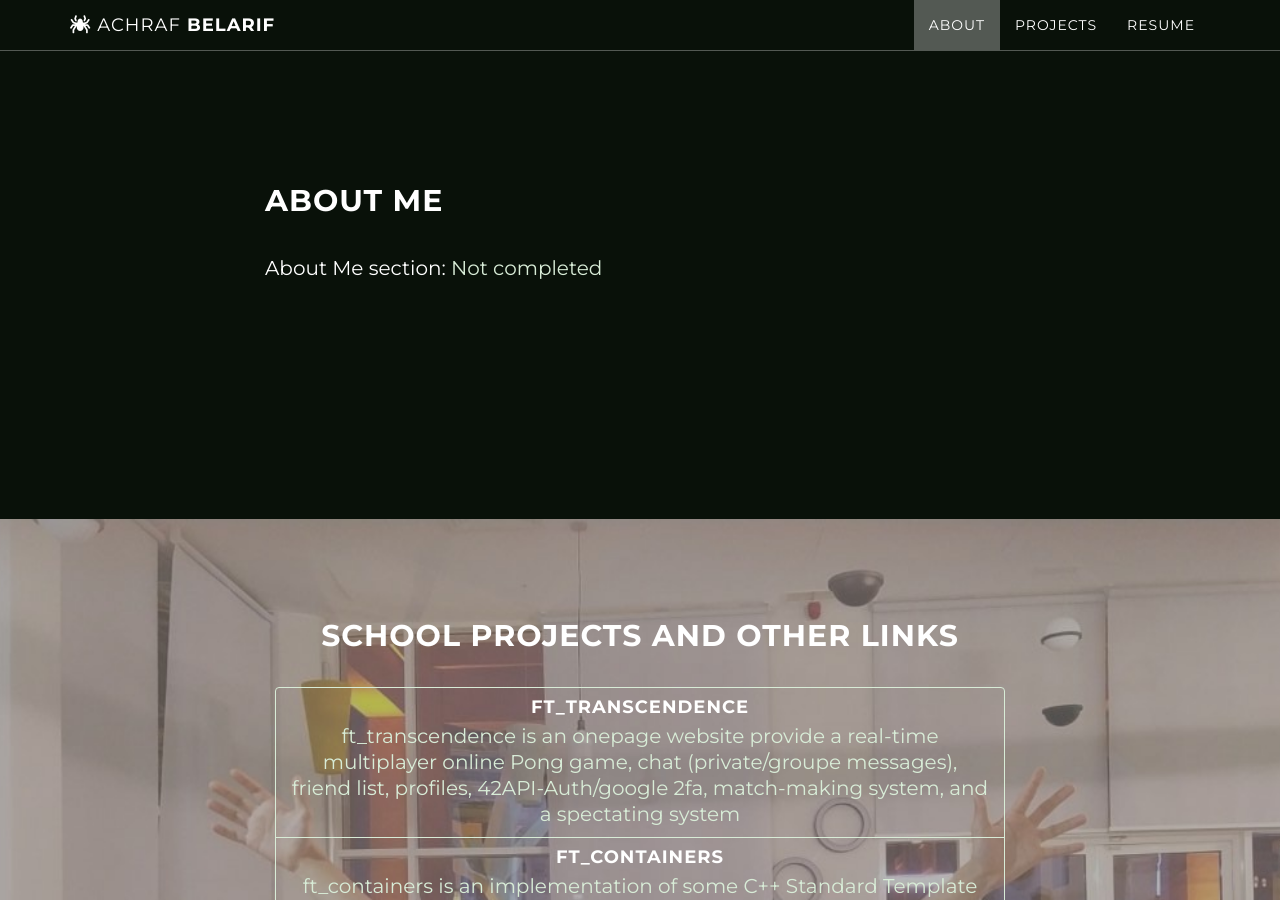
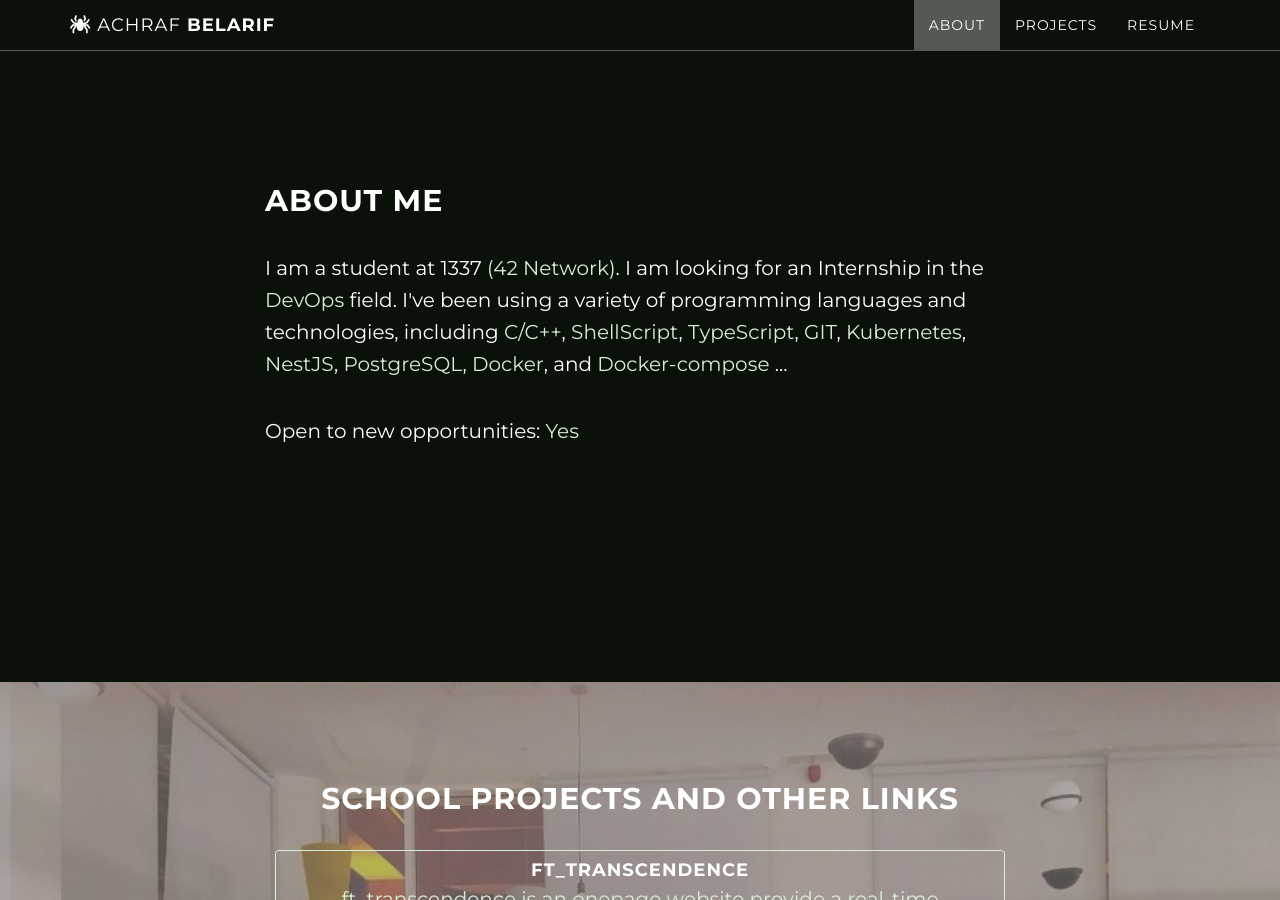
Before and after one commit to spydersy/spydersy.github.io, a Jekyll site: the page built from index.html, in a window 1280 px wide and 900 px high, scrolled down 916 px. Built offline with Jekyll 4.4.1, drawn with Linux system fonts in a browser that asks for light colours; nearby versions of some CDN libraries.

Commit message:
[UPDATED] : About me section

```diff
--- a/_includes/about.html
+++ b/_includes/about.html
@@ -3,7 +3,10 @@
         <div class="row">
             <div class="col-lg-8 col-lg-offset-2">
                 <h2>About Me</h2>
-                <p>About Me section: <a href="#resume">Not completed</a> </p>
+                <p>I am a student at 1337 <a href="https://42.fr/en/network-42/">(42 Network)</a>.
+                    I am looking for an Internship in the <second_color>DevOps</second_color> field.
+                    I've been using a variety of programming languages and technologies, including <second_color>C/C++</second_color>, <second_color>ShellScript</second_color>, <second_color>TypeScript</second_color>, <second_color>GIT</second_color>, <second_color>Kubernetes</second_color>, <second_color>NestJS</second_color>, <second_color>PostgreSQL</second_color>, <second_color>Docker</second_color>, and <second_color>Docker-compose</second_color> ...</p>
+                <p>Open to new opportunities: <a href="#resume">Yes</a> </p>
             </div>
         </div>
     </section>
```
Also changed, not shown: _layouts/style.css (+7 -0 lines), README.md.
